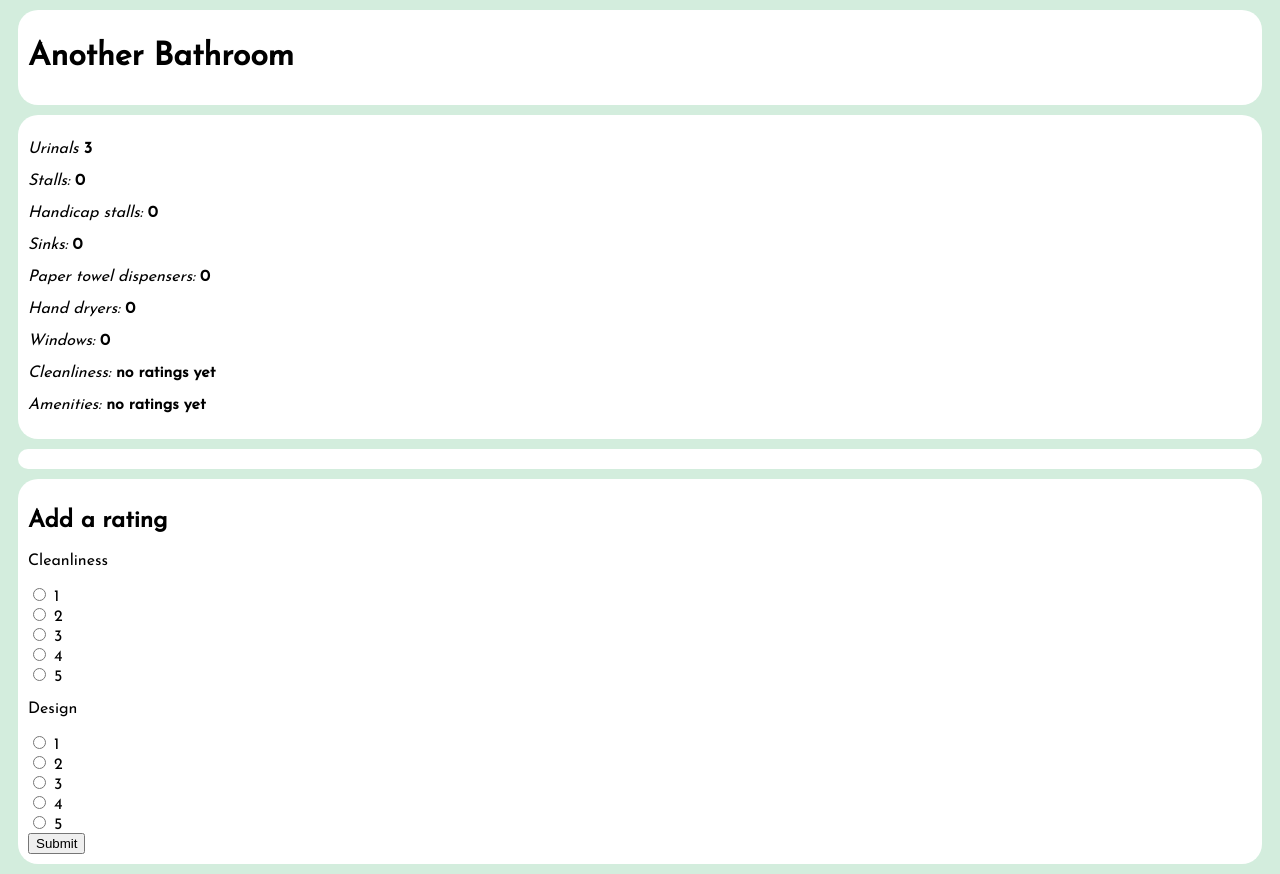
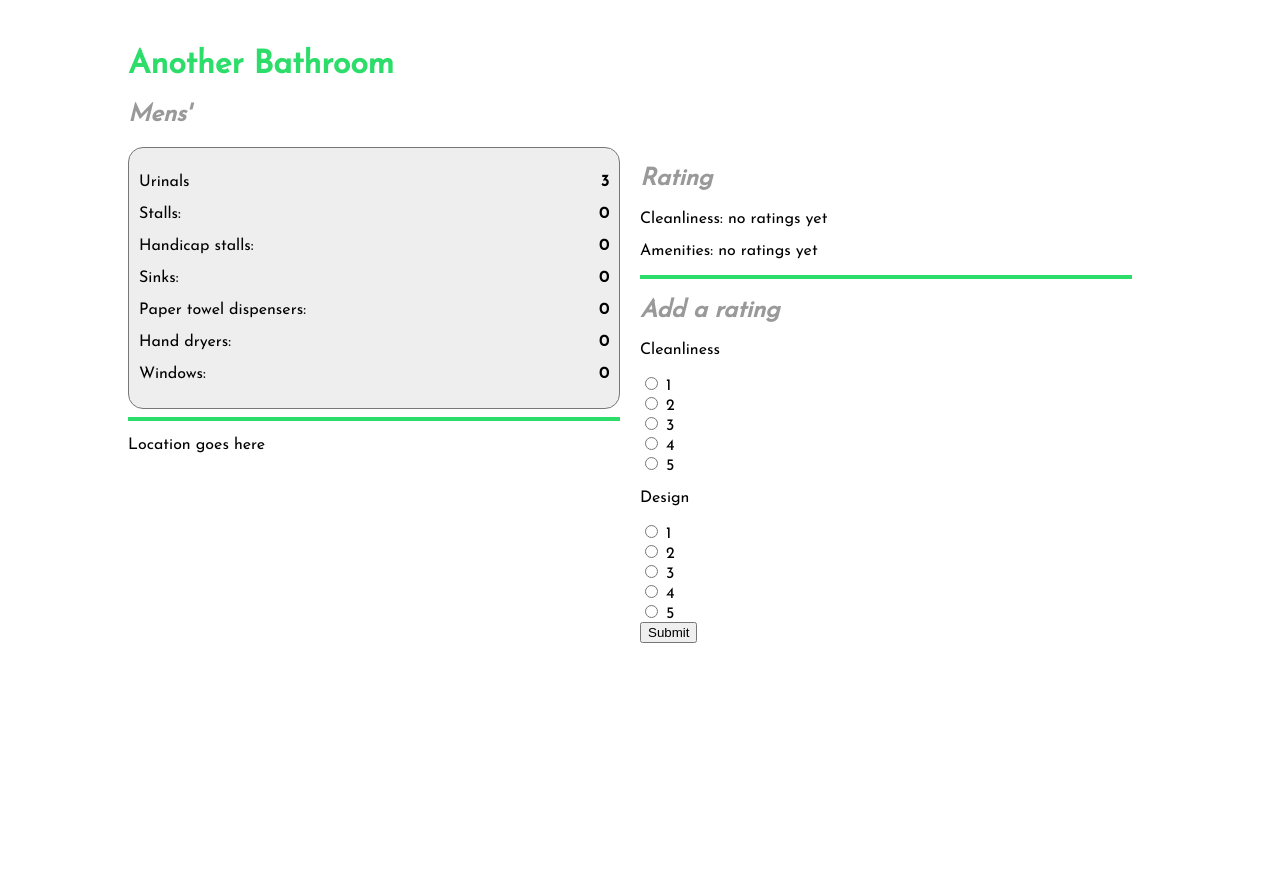
Before and after one commit to theycallmezeal/airpnp, a Django app: page /bathrooms/2/ in a window 1280 px wide. After the commit the page ends 643 px from the top, so only its background shows below. Run offline with Django 3.2, Linux system fonts and the light colour scheme; data comes from the database, SQL or seed files in the repository; both versions use the stored data as it was after the commit.

Commit message:
a lot of stuff

```diff
--- a/airpnp/settings.py
+++ b/airpnp/settings.py
@@ -119,6 +119,8 @@ USE_TZ = True
 # Static files (CSS, JavaScript, Images)
 # https://docs.djangoproject.com/en/1.10/howto/static-files/
 
+BASE_DIR = os.path.dirname(os.path.dirname(__file__))
 STATIC_URL = '/static/'
 
-MEDIA_ROOT = 'bathrooms/static/'
+MEDIA_URL = 'bathrooms/static/'
+MEDIA_ROOT = os.path.join(BASE_DIR, 'media')
--- a/bathrooms/models.py
+++ b/bathrooms/models.py
@@ -4,6 +4,7 @@ from django.shortcuts import get_object_or_404
 
 class Bathroom(models.Model):
 	name = models.CharField(max_length=100)
+	gender = models.PositiveSmallIntegerField() # 0 = male; 1 = female; 2 = gender-neutral
 	urinals = models.PositiveSmallIntegerField()
 	stalls = models.PositiveSmallIntegerField()
 	handicap_stalls = models.PositiveSmallIntegerField()
--- a/bathrooms/static/style.css
+++ b/bathrooms/static/style.css
@@ -1,21 +1,59 @@
 @import url('https://fonts.googleapis.com/css?family=Josefin+Sans');
 
 body {
-	background: #d3eddd;
 	font-family: 'Josefin Sans', sans-serif;
+	width: 80%;
+	min-width: 400px;
+	margin-left: auto;
+	margin-right: auto;
+	padding: 20px;
 }
 
-.box {
-	background-color: #ffffff;
+h1 {
+	color: #2cdd6a;
+	font-weight: bold;
+}
+
+h2 {
+	color: #999999;
+	font-style: italic;
+}
+
+hr {
+	border: solid 2px #2cdd6a;
+}
+
+#everything-but-title {
+	display: flex;
+}
+
+#everything-but-title > * {
+	width: 50%;
+}
+
+#info {
+	margin-right: 20px;
+}
+
+#rating {
+	margin-right: 20px;
+}
+
+#stats {
+	background-color: #eeeeee;
+	border: solid 1px #777777;
+	border-radius: 15px;
 	padding: 10px;
-	margin: 10px;
-	border-radius: 20px;
+}
+
+#stats p {
+	clear: both;
 }
 
 .stat {
-	font-style: italic;
 }
 
 .value {
 	font-weight: bold;
+	float: right;
 }
--- a/bathrooms/templates/bathrooms/bathroom.html
+++ b/bathrooms/templates/bathrooms/bathroom.html
@@ -1,12 +1,13 @@
 {% extends "bathrooms/template.html" %}
 
 {% block content %}
+{% if bathroom %}
+	<h1>{{ bathroom.name }}</h1>
+	<h2>{{ gender }}</h2>
 
-{% if bathroom %}
-	<div class="box">
-		<h1>{{ bathroom.name }}</h1>
-	</div>
-	<div class="box">
+	<div id="everything-but-title">
+		<div id="info">
+			<div id="stats">
 				<p><span class="stat">Urinals</span> <span class="value">{{bathroom.urinals}}</span></p>
 				<p><span class="stat">Stalls:</span> <span class="value">{{bathroom.stalls}}</span></p>
 				<p><span class="stat">Handicap stalls:</span> <span class="value">{{bathroom.handicap_stalls}}</span></p>
@@ -14,18 +15,28 @@
 				<p><span class="stat">Paper towel dispensers:</span> <span class="value">{{bathroom.paper_towels}}</span></p>
 				<p><span class="stat">Hand dryers:</span> <span class="value">{{bathroom.hand_dryers}}</span></p>
 				<p><span class="stat">Windows:</span> <span class="value">{{bathroom.windows}}</span></p>
-		<p><span class="stat">Cleanliness:</span> <span class="value">{{cleanliness_rating}}</span></p>
-		<p><span class="stat">Amenities:</span> <span class="value">{{amenities_rating}}</span></p>
 			</div>
-{% endif %}
 
-<div class="box">
+			<hr>
+
+			<p>Location goes here</p>
+
+		</div>
+
+		<div id="rating">
+			<h2>Rating</h2>
+			<p class="score">Cleanliness: {{ cleanliness_rating }}</p>
+			<p class="score">Amenities: {{ amenities_rating }}</p>
+
+
+			<div id="images">
 			{% for image in images %}
 				<p><img src="/bathrooms/{{ image.image.url }}" alt="Bathroom in {{ bathroom.name }}"></p>
 			{% endfor %}
 			</div>
 
-<div class="box">
+			<hr>
+
 			<h2>Add a rating</h2>
 
 			<form action="{% url 'bathrooms:vote' bathroom.id %}" method="post">
@@ -65,4 +76,6 @@
 				<input type="submit" value="Submit" />
 			</form>
 		</div>
+	</div>
+{% endif %}
 {% endblock %}
--- a/bathrooms/templates/bathrooms/list.html
+++ b/bathrooms/templates/bathrooms/list.html
@@ -1,7 +1,6 @@
 {% extends "bathrooms/template.html" %}
 
 {% block content %}
-<div class="box">
 <h1>Airpnp - all bathrooms</h1>
 
 {% if bathroom_list %}
@@ -9,5 +8,4 @@
 		<p><a href="{% url 'bathrooms:detail' bathroom.id %}">{{ bathroom.name }}</a></p>
 	{% endfor %}
 {% endif %}
-</div>
 {% endblock %}
--- a/bathrooms/views.py
+++ b/bathrooms/views.py
@@ -27,11 +27,18 @@ def detail(request, bathroom_id):
 		cleanliness_rating = cleanliness_rating_sum / rating_n
 		amenities_rating = amenities_rating_sum / rating_n
 
+	gender = 'Mens\''
+	if bathroom.gender == 1:
+		gender = 'Womens\''
+	if bathroom.gender == 2:
+		gender = 'Gender-neutral'
+
 	return render(request, 'bathrooms/bathroom.html', {
 		'bathroom': bathroom,
 		'cleanliness_rating': cleanliness_rating,
 		'amenities_rating': amenities_rating,
-		'images': images
+		'images': images,
+		'gender': gender
 	})
 
 def vote(request, bathroom_id):
```
Also changed, not shown: bathrooms/migrations/0014_auto_20170401_1916.py (added), db.sqlite3. Lines whose indentation alone changed are shown as unchanged.
